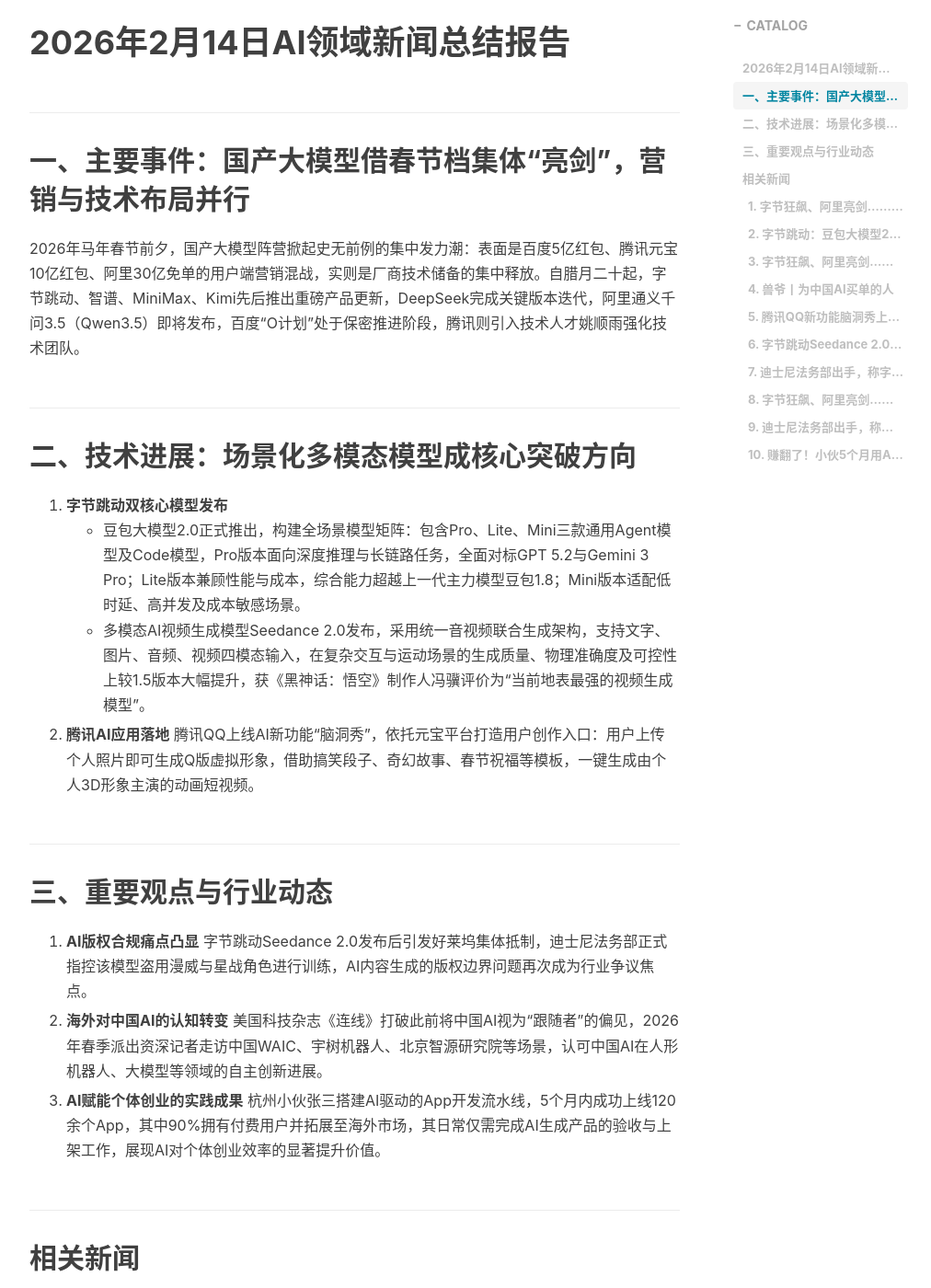
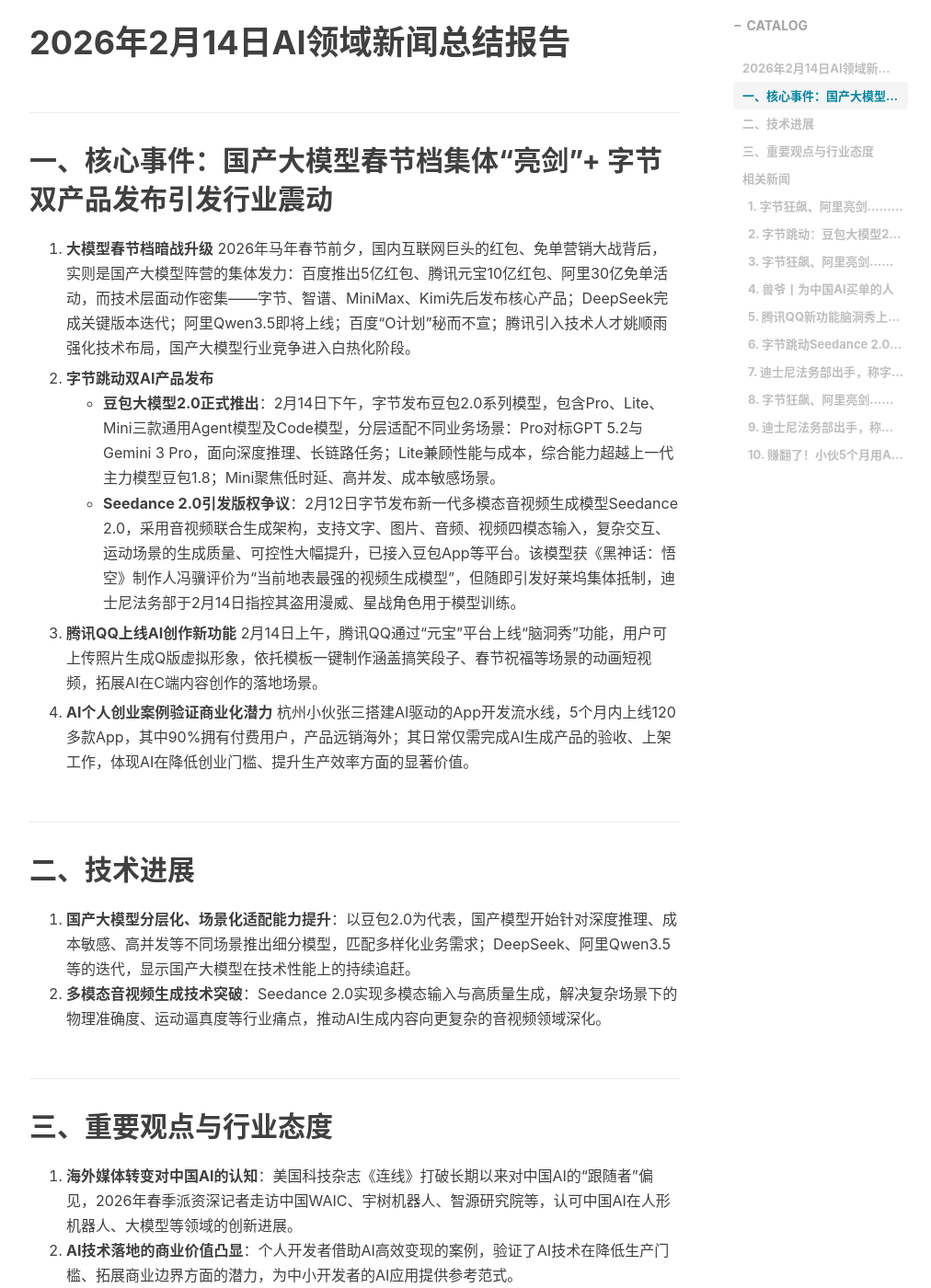
Before and after one commit to soldier828/soldier828.github.io, a Jekyll site: the page built from _posts/2026-02-15-AI新闻快递.md, in a window 1280 px wide and 1400 px high, scrolled down 603 px. Shown: the whole window at 92% size, without its empty margins (233-1245 px from the left). Built offline with Jekyll 4.4.1, drawn with Linux system fonts in a browser that asks for light colours; nearby versions of some CDN libraries; comment, search, counter and statistics services are not loaded; some of the changed text lies outside the part shown.

Commit message:
Update AI news summary for 2026-02-15

```diff
--- a/_posts/2026-02-15-AI新闻快递.md
+++ b/_posts/2026-02-15-AI新闻快递.md
@@ -11,26 +11,28 @@ catalog: true
 > 以下是昨天AI相关新闻的总结
 
 # 2026年2月14日AI领域新闻总结报告
-## 一、主要事件：国产大模型借春节档集体“亮剑”，营销与技术布局并行
-2026年马年春节前夕，国产大模型阵营掀起史无前例的集中发力潮：表面是百度5亿红包、腾讯元宝10亿红包、阿里30亿免单的用户端营销混战，实则是厂商技术储备的集中释放。自腊月二十起，字节跳动、智谱、MiniMax、Kimi先后推出重磅产品更新，DeepSeek完成关键版本迭代，阿里通义千问3.5（Qwen3.5）即将发布，百度“O计划”处于保密推进阶段，腾讯则引入技术人才姚顺雨强化技术团队。
+## 一、核心事件：国产大模型春节档集体“亮剑”+ 字节双产品发布引发行业震动
+1. **大模型春节档暗战升级**
+2026年马年春节前夕，国内互联网巨头的红包、免单营销大战背后，实则是国产大模型阵营的集体发力：百度推出5亿红包、腾讯元宝10亿红包、阿里30亿免单活动，而技术层面动作密集——字节、智谱、MiniMax、Kimi先后发布核心产品；DeepSeek完成关键版本迭代；阿里Qwen3.5即将上线；百度“O计划”秘而不宣；腾讯引入技术人才姚顺雨强化技术布局，国产大模型行业竞争进入白热化阶段。
 
-## 二、技术进展：场景化多模态模型成核心突破方向
-1. **字节跳动双核心模型发布**
-   - 豆包大模型2.0正式推出，构建全场景模型矩阵：包含Pro、Lite、Mini三款通用Agent模型及Code模型，Pro版本面向深度推理与长链路任务，全面对标GPT 5.2与Gemini 3 Pro；Lite版本兼顾性能与成本，综合能力超越上一代主力模型豆包1.8；Mini版本适配低时延、高并发及成本敏感场景。
-   - 多模态AI视频生成模型Seedance 2.0发布，采用统一音视频联合生成架构，支持文字、图片、音频、视频四模态输入，在复杂交互与运动场景的生成质量、物理准确度及可控性上较1.5版本大幅提升，获《黑神话：悟空》制作人冯骥评价为“当前地表最强的视频生成模型”。
+2. **字节跳动双AI产品发布**
+- **豆包大模型2.0正式推出**：2月14日下午，字节发布豆包2.0系列模型，包含Pro、Lite、Mini三款通用Agent模型及Code模型，分层适配不同业务场景：Pro对标GPT 5.2与Gemini 3 Pro，面向深度推理、长链路任务；Lite兼顾性能与成本，综合能力超越上一代主力模型豆包1.8；Mini聚焦低时延、高并发、成本敏感场景。
+- **Seedance 2.0引发版权争议**：2月12日字节发布新一代多模态音视频生成模型Seedance 2.0，采用音视频联合生成架构，支持文字、图片、音频、视频四模态输入，复杂交互、运动场景的生成质量、可控性大幅提升，已接入豆包App等平台。该模型获《黑神话：悟空》制作人冯骥评价为“当前地表最强的视频生成模型”，但随即引发好莱坞集体抵制，迪士尼法务部于2月14日指控其盗用漫威、星战角色用于模型训练。
 
-2. **腾讯AI应用落地**
-   腾讯QQ上线AI新功能“脑洞秀”，依托元宝平台打造用户创作入口：用户上传个人照片即可生成Q版虚拟形象，借助搞笑段子、奇幻故事、春节祝福等模板，一键生成由个人3D形象主演的动画短视频。
+3. **腾讯QQ上线AI创作新功能**
+2月14日上午，腾讯QQ通过“元宝”平台上线“脑洞秀”功能，用户可上传照片生成Q版虚拟形象，依托模板一键制作涵盖搞笑段子、春节祝福等场景的动画短视频，拓展AI在C端内容创作的落地场景。
 
-## 三、重要观点与行业动态
-1. **AI版权合规痛点凸显**
-   字节跳动Seedance 2.0发布后引发好莱坞集体抵制，迪士尼法务部正式指控该模型盗用漫威与星战角色进行训练，AI内容生成的版权边界问题再次成为行业争议焦点。
+4. **AI个人创业案例验证商业化潜力**
+杭州小伙张三搭建AI驱动的App开发流水线，5个月内上线120多款App，其中90%拥有付费用户，产品远销海外；其日常仅需完成AI生成产品的验收、上架工作，体现AI在降低创业门槛、提升生产效率方面的显著价值。
 
-2. **海外对中国AI的认知转变**
-   美国科技杂志《连线》打破此前将中国AI视为“跟随者”的偏见，2026年春季派出资深记者走访中国WAIC、宇树机器人、北京智源研究院等场景，认可中国AI在人形机器人、大模型等领域的自主创新进展。
+## 二、技术进展
+1. **国产大模型分层化、场景化适配能力提升**：以豆包2.0为代表，国产模型开始针对深度推理、成本敏感、高并发等不同场景推出细分模型，匹配多样化业务需求；DeepSeek、阿里Qwen3.5等的迭代，显示国产大模型在技术性能上的持续追赶。
+2. **多模态音视频生成技术突破**：Seedance 2.0实现多模态输入与高质量生成，解决复杂场景下的物理准确度、运动逼真度等行业痛点，推动AI生成内容向更复杂的音视频领域深化。
 
-3. **AI赋能个体创业的实践成果**
-   杭州小伙张三搭建AI驱动的App开发流水线，5个月内成功上线120余个App，其中90%拥有付费用户并拓展至海外市场，其日常仅需完成AI生成产品的验收与上架工作，展现AI对个体创业效率的显著提升价值。
+## 三、重要观点与行业态度
+1. **海外媒体转变对中国AI的认知**：美国科技杂志《连线》打破长期以来对中国AI的“跟随者”偏见，2026年春季派资深记者走访中国WAIC、宇树机器人、智源研究院等，认可中国AI在人形机器人、大模型等领域的创新进展。
+2. **AI技术落地的商业价值凸显**：个人开发者借助AI高效变现的案例，验证了AI技术在降低生产门槛、拓展商业边界方面的潜力，为中小开发者的AI应用提供参考范式。
+3. **AI版权问题成行业新焦点**：Seedance 2.0引发的版权争议，反映AI生成内容的训练数据合规性已成为全球行业共识性难题，技术发展与知识产权保护的平衡亟待明确规则。
 
 ## 相关新闻
 
```
Also changed, not shown: other parts of _posts/2026-02-15-AI新闻快递.md (+1 -1 lines).
